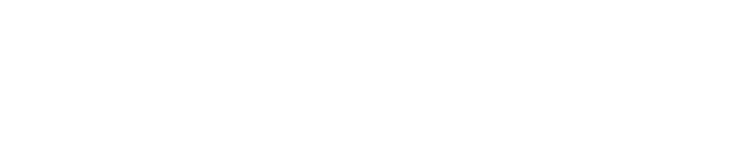
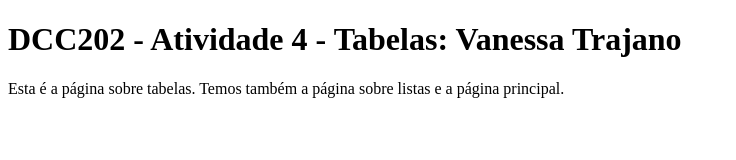
Before and after one commit to ufjf-dcc202/ufjf-dcc202-2023-3-a-atv4-VanessaTrajano, a website: page tabelas.html in a window 1280 px wide. Shown: the whole page, without its empty margins (0-736 px from the left). Drawn offline with Linux system fonts and the light colour scheme.

Commit message:
Adiciona a main e seu conteúdo no tabelas.html

```diff
--- a/tabelas.html
+++ b/tabelas.html
@@ -6,6 +6,9 @@
     <title>DCC202 - Atividade 4 - Tabelas: Vanessa Trajano</title>
 </head>
 <body>
-
+    <main>
+        <h1>DCC202 - Atividade 4 - Tabelas: Vanessa Trajano</h1>
+        <p>Esta é a página sobre tabelas. Temos também a página sobre listas e a página principal.</p>
+    </main>
 </body>
 </html>
```
